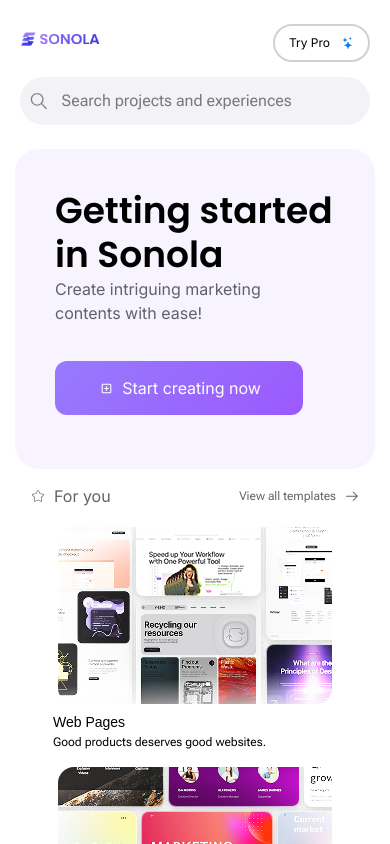
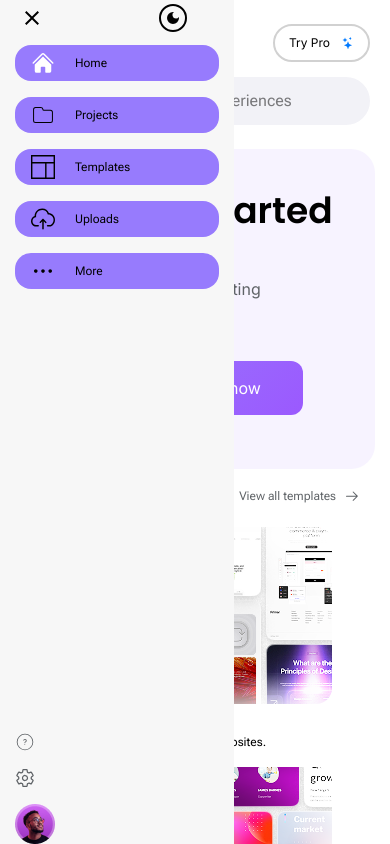
Before and after one commit to shiranlakshitha/Metana, a React (Vite) app: page /dashboard in a window 390 px wide. Shown: the top 844 px of the page. Built offline with nearby package versions, Linux system fonts and the light colour scheme.

Commit message:
feat: enhance Navbar and Dashboard components with mobile menu support and layout adjustments

```diff
--- a/src/components/Navbar.jsx
+++ b/src/components/Navbar.jsx
@@ -2,15 +2,18 @@
 import logo from '../assets/logo.png'
 import { IoIosSearch } from "react-icons/io";
 import { BsStars } from "react-icons/bs";
-
-const Navbar = ({dark}) => {
+import { CiMenuBurger } from "react-icons/ci";
+const Navbar = ({dark, menu}) => {
   return (
     <>
         <div className='flex flex-row items-center w-full justify-between'>
         {/*logo*/}
-        <div className='w-[80px] md:w-[112px] h-[30px]'>
-            <img src={logo} className='w-full h-auto object-cover' alt="logo" />
-        </div>
+        <div className='flex flex-row items-center gap-2'>
+    <CiMenuBurger onClick={menu} className='block md:hidden w-4 h-4'/>
+    <div className='w-[112px] h-[30px]'>
+        <img src={logo} className='w-full h-full object-contain' alt="logo" />
+    </div>
+</div>
         {/*search bar*/}
         {dark ? (<div className='hidden md:flex flex-row items-center bg-[#323232] flex-1 md:w-[594px] rounded-[99px] py-[8px] pl-[16px] gap-2 text-[12px]'>
             <IoIosSearch className='text-[#ffffff] w-3.5 h-3.5'/>
--- a/src/components/SidebarItem.jsx
+++ b/src/components/SidebarItem.jsx
@@ -22,8 +22,8 @@
     const IconComponent = iconComponents[image]
 
   return (
-    <div onClick={onSelect} className="flex cursor-pointer flex-col items-center gap-1">
-      <div className={`${isSelected ? 'bg-[#0066FFCC]' : `${dark ? 'bg-[#EEEEEE1F]' : 'bg-[#EEEEEE]'}`} rounded-[45px] py-1.5 px-4 flex items-center justify-center w-[56px] h-[36px] hover:bg-[#0066FFCC] duration-150 gap-4`}>
+    <div onClick={onSelect} className="flex cursor-pointer flex-row md:flex-col items-center gap-1 max-md:bg-[#977BFD] max-md:rounded-2xl">
+      <div className={`${isSelected ? ' md:bg-[#0066FFCC]' : `${dark ? 'md:bg-[#EEEEEE1F]' : 'md:bg-[#EEEEEE]'}`} rounded-[45px] py-1.5 px-4 flex items-center justify-center w-[56px] h-[36px] hover:bg-[#0066FFCC] duration-150 gap-4`}>
         {IconComponent && <IconComponent className={`${isSelected ? 'text-white' : dark ? 'text-gray-400' : 'text-black'} w-6 h-6`} />}
       </div>
       <p className={`${dark ? 'text-white' : 'text-black'} font-roboto-flex text-[12px]`}>{name}</p>
--- a/src/pages/Dashboard.jsx
+++ b/src/pages/Dashboard.jsx
@@ -21,37 +21,65 @@
 import { projects } from "../assets/projects";
 import { MdDarkMode } from "react-icons/md";
 import { MdOutlineLightMode } from "react-icons/md";
+import { IoMdClose } from "react-icons/io";
 
 const Dashboard = () => {
   const [isDark, setIsDark] = useState(false);
-  const [selectedItem, setSelectedItem] = useState(0)
-  const [selectedTemplate, setSelectedTemplate] = useState(null)
+  const [selectedItem, setSelectedItem] = useState(0);
+  const [selectedTemplate, setSelectedTemplate] = useState(null);
+  const [isMobileMenuOpen, setIsMobileMenuOpen] = useState(true);
+
+  const handleMenu = () => {
+    setIsMobileMenuOpen(!isMobileMenuOpen)
+  }
 
   const handleDark = () => {
-    setIsDark(!isDark)
-  }
+    setIsDark(!isDark);
+  };
   return (
     <div className={isDark ? "dark" : ""}>
       <div className=" relative min-w-full flex flex-row gap-6 h-auto lg:h-[1056px] overflow-hidden dark:bg-[#1F1F1F]">
         {/*sidebar*/}
         <div className="w-[96px] hidden md:flex flex-col justify-between pt-[60px] pb-[24px] px-2 bg-[#f9f9f9] dark:bg-[#1F1F1F]">
           <div className="flex flex-col gap-4">
-            <div onClick={handleDark} className={`absolute top-2 left-8 px-1 py-1 rounded-full border-2 cursor-pointer ${isDark ? 'border-white': 'border-black'}`}>
-                {isDark ? (<MdOutlineLightMode className='w-4 h-4 text-white'/>) : (<MdDarkMode className='w-4 h-4'/>)}
+            <div
+              onClick={handleDark}
+              className={`absolute top-2 left-8 px-1 py-1 rounded-full border-2 cursor-pointer ${
+                isDark ? "border-white" : "border-black"
+              }`}
+            >
+              {isDark ? (
+                <MdOutlineLightMode className="w-4 h-4 text-white" />
+              ) : (
+                <MdDarkMode className="w-4 h-4" />
+              )}
             </div>
             {sidebarItems.slice(0, 5).map((items, key) => (
-              <SidebarItem onSelect={() => {setSelectedItem(key)}} isSelected={selectedItem == key} dark={isDark} key={key} name={items.name} image={items.image} />
+              <SidebarItem
+                onSelect={() => {
+                  setSelectedItem(key);
+                }}
+                isSelected={selectedItem == key}
+                dark={isDark}
+                key={key}
+                name={items.name}
+                image={items.image}
+              />
             ))}
           </div>
           <div className="w-full flex flex-col items-center gap-4">
-            <CiCircleQuestion className={`w-5 h-5 ${isDark ? 'text-white': 'text-[#5F6367]'}`} />
-            <IoSettingsOutline className={`w-5 h-5 ${isDark ? 'text-white': 'text-[#5F6367]'}`} />
+            <CiCircleQuestion
+              className={`w-5 h-5 ${isDark ? "text-white" : "text-[#5F6367]"}`}
+            />
+            <IoSettingsOutline
+              className={`w-5 h-5 ${isDark ? "text-white" : "text-[#5F6367]"}`}
+            />
             <img src={profile} alt="profile-img" />
           </div>
         </div>
         <div className="w-full">
           <div className="px-[20px] md:px-[72px] w-full py-[24px]">
-            <Navbar dark={isDark}/>
+            <Navbar dark={isDark} menu={handleMenu} />
           </div>
           <div className="px-[15px] md:px-[36px] lg:px-[72px] flex flex-col items-center dark:bg-[#1F1F1F]">
             <div className="w-full  relative h-[320px] p-[40px] bg-[#F7F2FFE5]  rounded-3xl lg:overflow-hidden">
@@ -85,12 +113,13 @@
                 className="hidden lg:block absolute bottom-0 right-[450px] object-cover"
                 alt="schedule-img"
               />
-               <div
-    className="flex justify-center items-center sm:absolute inset-0 z-20 pointer-events-none"
-    style={{
-      background: 'linear-gradient(to top left, rgba(255, 255, 255, 0.3) 0%, rgba(255, 255, 255, 0.1) 40%, transparent 70%)'
-    }}
-  />
+              <div
+                className="flex justify-center items-center sm:absolute inset-0 z-20 pointer-events-none"
+                style={{
+                  background:
+                    "linear-gradient(to top left, rgba(255, 255, 255, 0.3) 0%, rgba(255, 255, 255, 0.1) 40%, transparent 70%)",
+                }}
+              />
 
               <div className="w-[279px]">
                 <h2 className="text-4xl font-poppins leading-[44px] font-semibold">
@@ -172,6 +201,53 @@
           </div>
         </div>
       </div>
+      {/*mobile menu*/}
+      {isMobileMenuOpen ? (
+        <div className={`absolute md:hidden  flex flex-col gap-5 px-[15px] justify-between inset-0 w-[60%] h-screen ${isDark ? 'bg-black' : 'bg-[#f7f7f7]'}  `}>
+            <div className=" flex flex-col gap-4 mt-[45px]">
+          {sidebarItems.slice(0, 5).map((items, key) => (
+            <SidebarItem
+              onSelect={() => {
+                setSelectedItem(key);
+              }}
+              isSelected={selectedItem == key}
+              dark={isDark}
+              key={key}
+              name={items.name}
+              image={items.image}
+            />
+          ))}
+        </div>
+         <div className="w-full flex flex-col items-start gap-4">
+            <CiCircleQuestion
+              className={`w-5 h-5 ${isDark ? "text-white" : "text-[#5F6367]"}`}
+            />
+            <IoSettingsOutline
+              className={`w-5 h-5 ${isDark ? "text-white" : "text-[#5F6367]"}`}
+            />
+            <img src={profile} alt="profile-img" />
+          </div>
+          <div className="absolute top-1 left-5 flex flex-row items-center justify-between gap-[115px]">
+            <IoMdClose onClick={handleMenu} className={`w-6 h-6 ${isDark ? 'text-white' : 'text-black'}`}/>
+             <div
+              onClick={handleDark}
+              className={` px-1 py-1 rounded-full border-2 cursor-pointer ${
+                isDark ? "border-white" : "border-black"
+              }`}
+            >
+              {isDark ? (
+                <MdOutlineLightMode className="w-4 h-4 text-white" />
+              ) : (
+                <MdDarkMode className="w-4 h-4" />
+              )}
+            </div>
+          </div>
+        </div>
+
+
+      ) : (
+        ""
+      )}
     </div>
   );
 };
```
